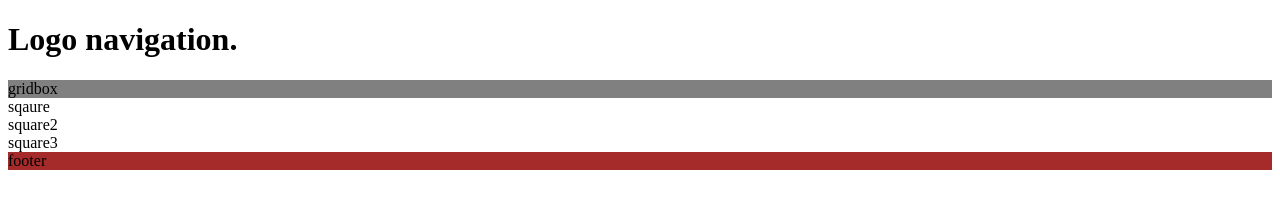
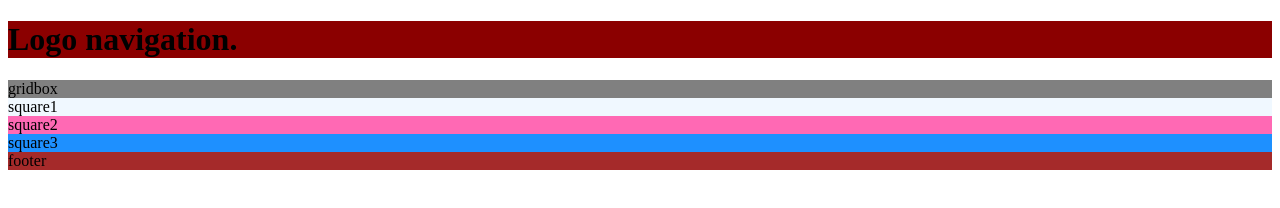
Before and after one commit to Psangha1234/bottom-right-layout, a plain HTML site: page index.html in a window 1280 px wide. Drawn offline with Linux system fonts and the light colour scheme.

Commit message:
changes
x

```diff
--- a/index.html
+++ b/index.html
@@ -15,7 +15,7 @@
             gridbox
         </div>
         <div class="square1">
-         sqaure
+          square1
         </div>
         <div class="square2">
           square2
--- a/style.css
+++ b/style.css
@@ -1,9 +1,9 @@
 .container {
-    grid-template-columns: 1fr 8fr 2fr 1fr;
+    grid-template-columns: 2fr 7fr 2fr 1fr;
     grid-template-rows: 1fr ;
 }
 
-.logonav {
+.logonavigation {
     grid-column: 1/4;
     grid-row: 1/2;
     background-color: darkred;
@@ -15,19 +15,19 @@
     background-color: gray;
 }
 
-.box1 {
+.square1 {
     grid-column: 1/2;
     grid-row: 3/4;
-    background-color: antiquewhite;
+    background-color: aliceblue;
 }
 
-.box2 {
+.square2 {
     grid-column: 2/3;
     grid-row: 3/4;
     background-color: hotpink;
 }
 
-.box3 {
+.square3 {
     grid-column: 3/4;
     grid-row: 3/4;
     background-color: dodgerblue;
```
